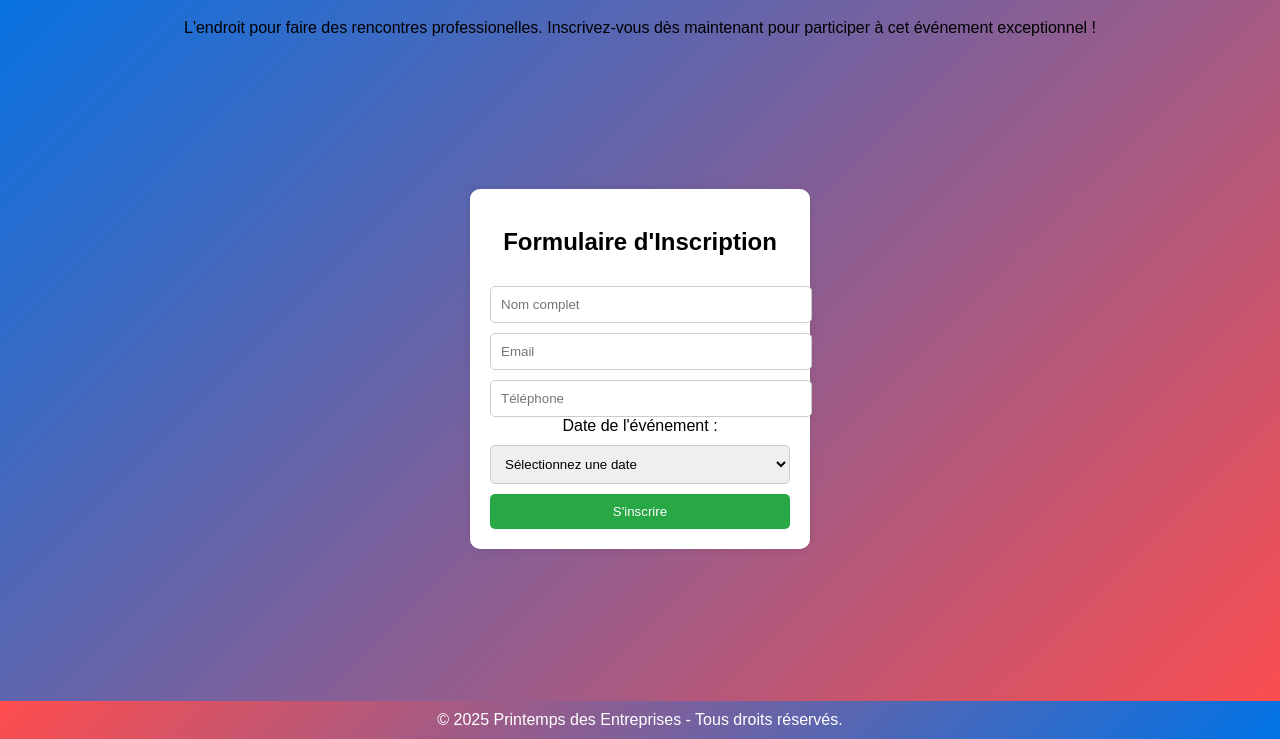
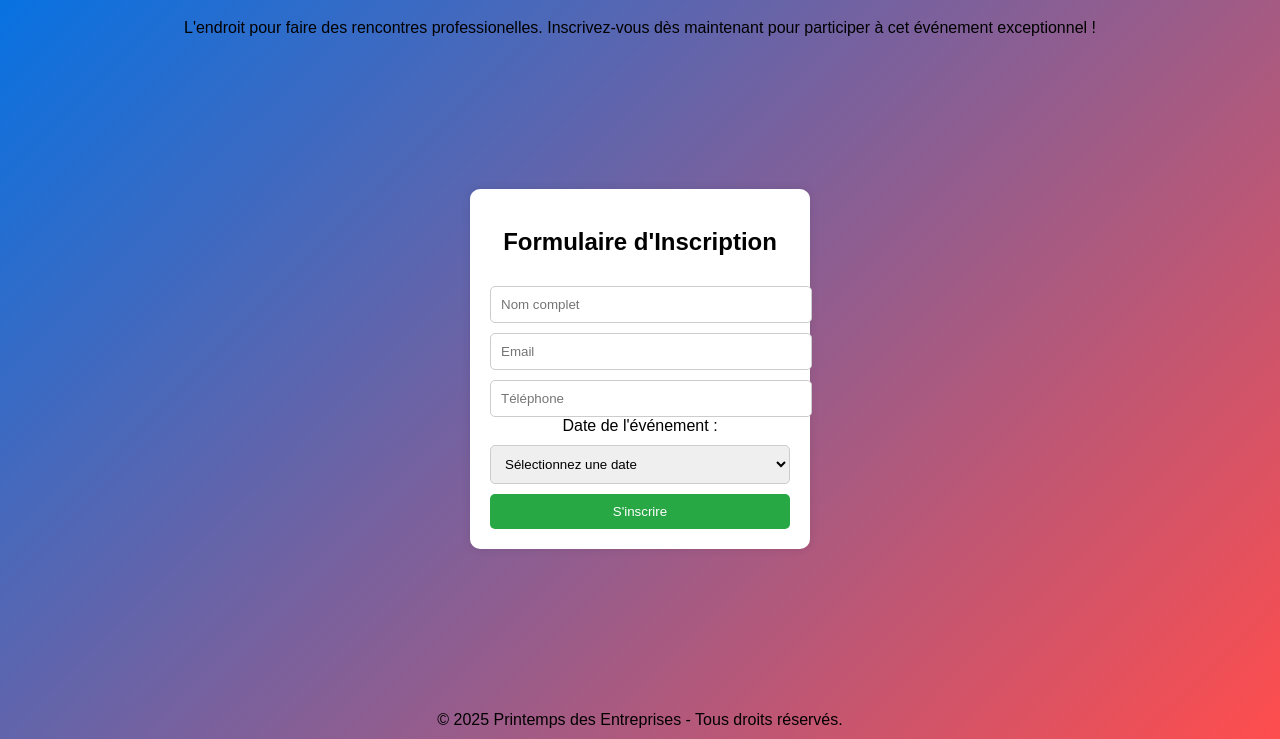
Before and after one commit to matpeu/matpeu.github.io, a plain HTML site: page index.html in a window 1280 px wide. Shown: the part 61-800 px from the top of the page. Drawn offline with Linux system fonts and the light colour scheme.

Commit message:
Update general.css

```diff
--- a/styles/general.css
+++ b/styles/general.css
@@ -27,8 +27,7 @@ html, body {
 
 /* Styles du footer */
 footer {
-  background: linear-gradient(135deg, #ff4d4d, #0073e6);
-  color: white;
+  background-color: color(black);
   text-align: center;
   padding: 10px 0;
   width: 100%;
```
